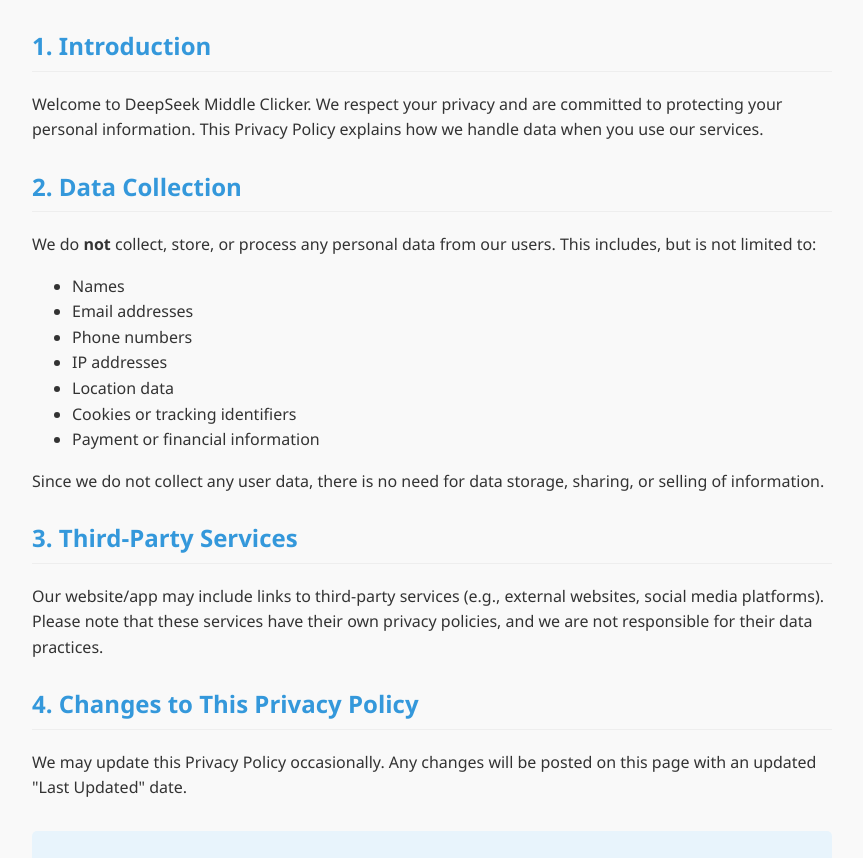
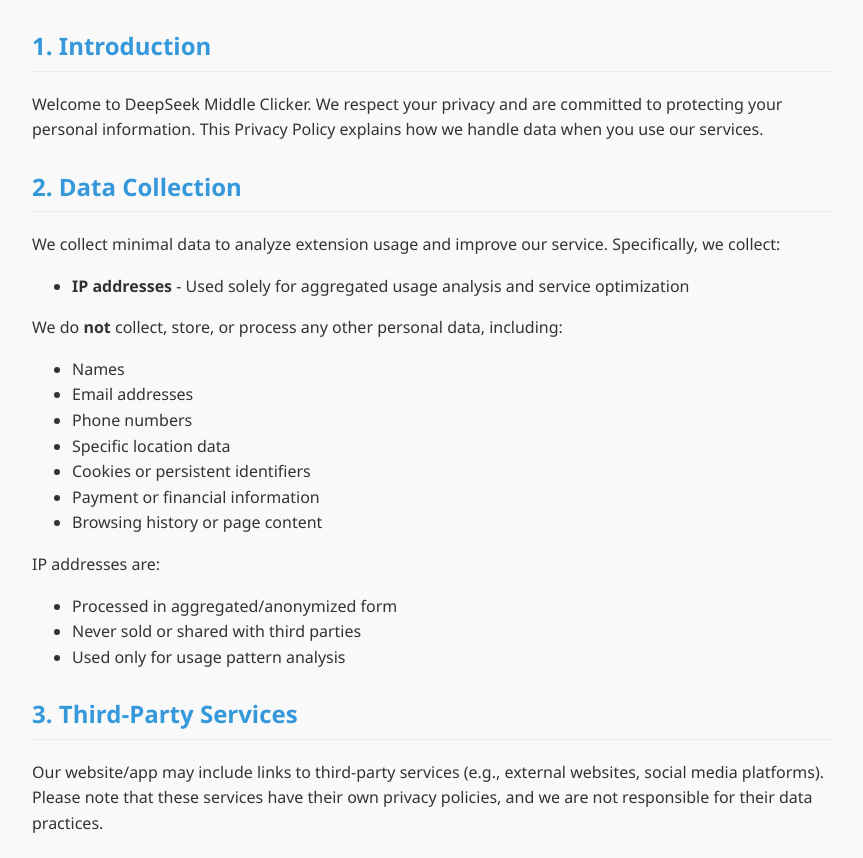
Before and after one commit to SaitamaTechno/deepseek_middle_clicker_privacy_policy, a plain HTML site: page index.html in a window 1280 px wide. Shown: the part 174-1032 px from the top of the page, without its empty margins (208-1071 px from the left). Drawn offline with Linux system fonts and the light colour scheme.

Commit message:
Update index.html

```diff
--- a/index.html
+++ b/index.html
@@ -68,17 +68,28 @@
 
     <section>
         <h2>2. Data Collection</h2>
-        <p>We do <strong>not</strong> collect, store, or process any personal data from our users. This includes, but is not limited to:</p>
+        <p>We collect minimal data to analyze extension usage and improve our service. Specifically, we collect:</p>
+        <ul>
+            <li><strong>IP addresses</strong> - Used solely for aggregated usage analysis and service optimization</li>
+        </ul>
+
+        <p>We do <strong>not</strong> collect, store, or process any other personal data, including:</p>
         <ul>
             <li>Names</li>
             <li>Email addresses</li>
             <li>Phone numbers</li>
-            <li>IP addresses</li>
-            <li>Location data</li>
-            <li>Cookies or tracking identifiers</li>
+            <li>Specific location data</li>
+            <li>Cookies or persistent identifiers</li>
             <li>Payment or financial information</li>
+            <li>Browsing history or page content</li>
         </ul>
-        <p>Since we do not collect any user data, there is no need for data storage, sharing, or selling of information.</p>
+
+        <p>IP addresses are:</p>
+        <ul>
+            <li>Processed in aggregated/anonymized form</li>
+            <li>Never sold or shared with third parties</li>
+            <li>Used only for usage pattern analysis</li>
+        </ul>
     </section>
 
     <section>
```
